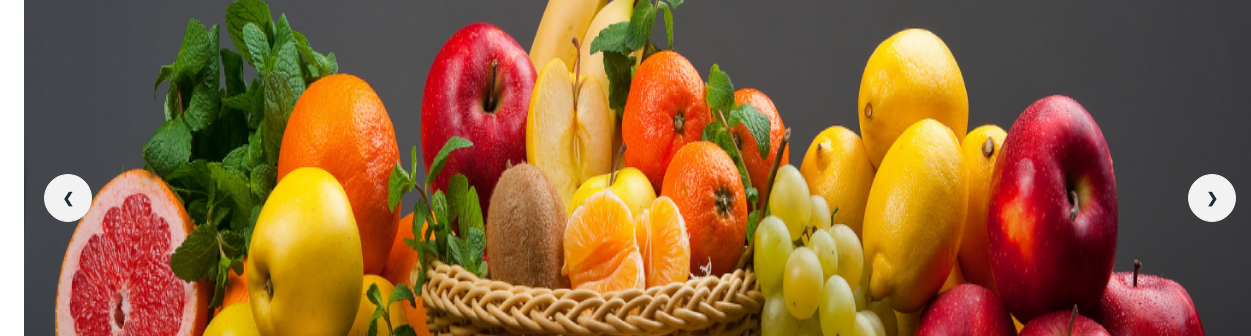
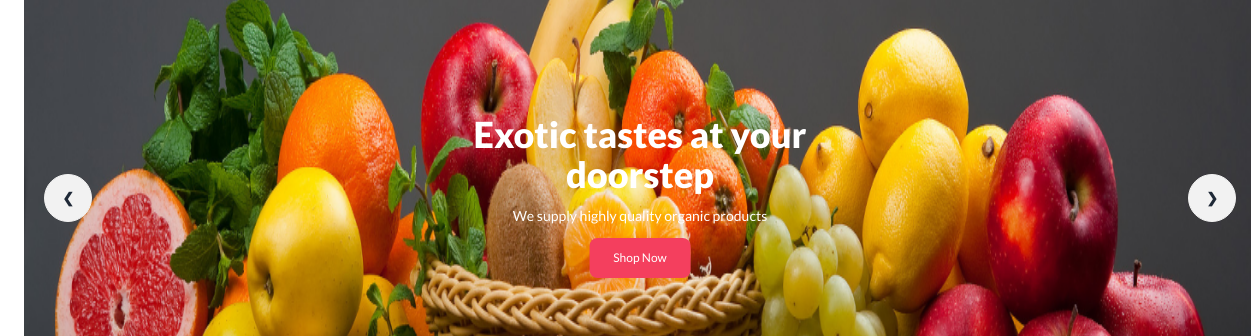
Before and after one commit to infoarifk/Fruit-Burst, a plain HTML site: page index.html in a window 1280 px wide. Shown: the part 436-772 px from the top of the page, 0-1251 px from the left. Drawn offline with nearby package versions, Linux system fonts and the light colour scheme.

Commit message:
banner added

```diff
--- a/index.html
+++ b/index.html
@@ -15,6 +15,12 @@
     <style>
         .font-lato {
             font-family: 'Lato', sans-serif;
+        }
+
+        .position-center {
+            top: 50%;
+            left: 50%;
+            transform: translate(-50%, -50%);
         }
     </style>
 
@@ -49,8 +55,17 @@
     </header>
     <main>
         <section class="container mx-auto mt-14 px-6">
+
             <div class="carousel w-full">
+
                 <div id="slide1" class="carousel-item relative w-full">
+
+                    <div class="absolute text-white text-center position-center">
+                        <h2 class="text-s mt-1 md:text-4xl font-extrabold">Exotic tastes at your <br> doorstep</h2>
+                        <p class="mt-1 text-sm md: mt-3">We supply highly quality organic products</p>
+                        <button class="bg-rose-500 px-5 text-xs mb-2 md:px-6 py-3 rounded-lg mt-3">Shop Now</button>
+                    </div>
+
                     <img src="./images/banner1.png" class="w-full rounded-md" />
                     <div class="absolute flex justify-between transform -translate-y-1/2 left-5 right-5 top-1/2">
                         <a href="#slide4" class="btn btn-circle">❮</a>
@@ -58,6 +73,11 @@
                     </div>
                 </div>
                 <div id="slide2" class="carousel-item relative w-full">
+                    <div class="absolute text-white text-center position-center">
+                        <h2 class="text-s mt-1 md:text-4xl font-extrabold">Exotic tastes at your <br> doorstep</h2>
+                        <p class="mt-1 text-sm md: mt-3">We supply highly quality organic products</p>
+                        <button class="bg-rose-500 px-5 text-xs mb-2 md:px-6 py-3 rounded-lg mt-3">Shop Now</button>
+                    </div>
                     <img src="./images/banner2.png" class="w-full rounded-md" />
                     <div class="absolute flex justify-between transform -translate-y-1/2 left-5 right-5 top-1/2">
                         <a href="#slide1" class="btn btn-circle">❮</a>
@@ -65,6 +85,11 @@
                     </div>
                 </div>
                 <div id="slide3" class="carousel-item relative w-full">
+                    <div class="absolute text-white text-center position-center">
+                        <h2 class="text-s mt-1 md:text-4xl font-extrabold">Exotic tastes at your <br> doorstep</h2>
+                        <p class="mt-1 text-sm md: mt-3">We supply highly quality organic products</p>
+                        <button class="bg-rose-500 px-5 text-xs mb-2 md:px-6 py-3 rounded-lg mt-3">Shop Now</button>
+                    </div>
                     <img src="./images/banner3.png" class="w-full rounded-md" />
                     <div class="absolute flex justify-between transform -translate-y-1/2 left-5 right-5 top-1/2">
                         <a href="#slide2" class="btn btn-circle">❮</a>
@@ -72,6 +97,11 @@
                     </div>
                 </div>
                 <div id="slide4" class="carousel-item relative w-full">
+                    <div class="absolute text-white text-center position-center">
+                        <h2 class="text-s mt-1 md:text-4xl font-extrabold">Exotic tastes at your <br> doorstep</h2>
+                        <p class="mt-1 text-sm md: mt-3">We supply highly quality organic products</p>
+                        <button class="bg-rose-500 px-5 text-xs mb-2 md:px-6 py-3 rounded-lg mt-3">Shop Now</button>
+                    </div>
                     <img src="./images/banner4.png" class="w-full rounded-md" />
                     <div class="absolute flex justify-between transform -translate-y-1/2 left-5 right-5 top-1/2">
                         <a href="#slide3" class="btn btn-circle">❮</a>
```
